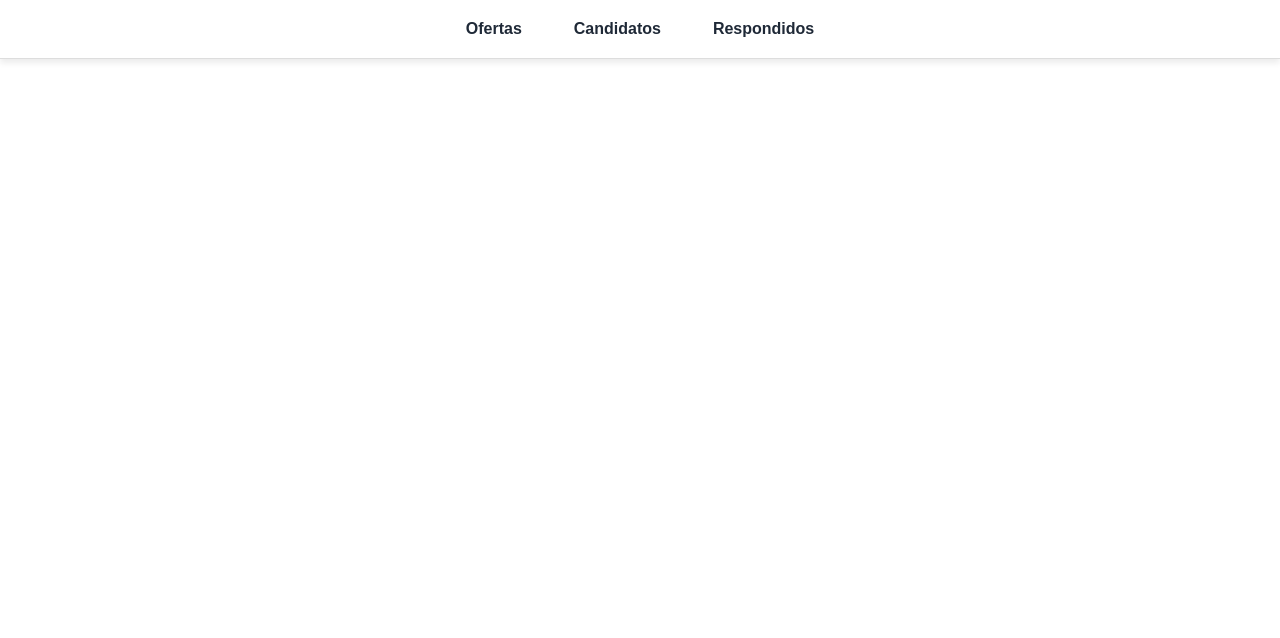
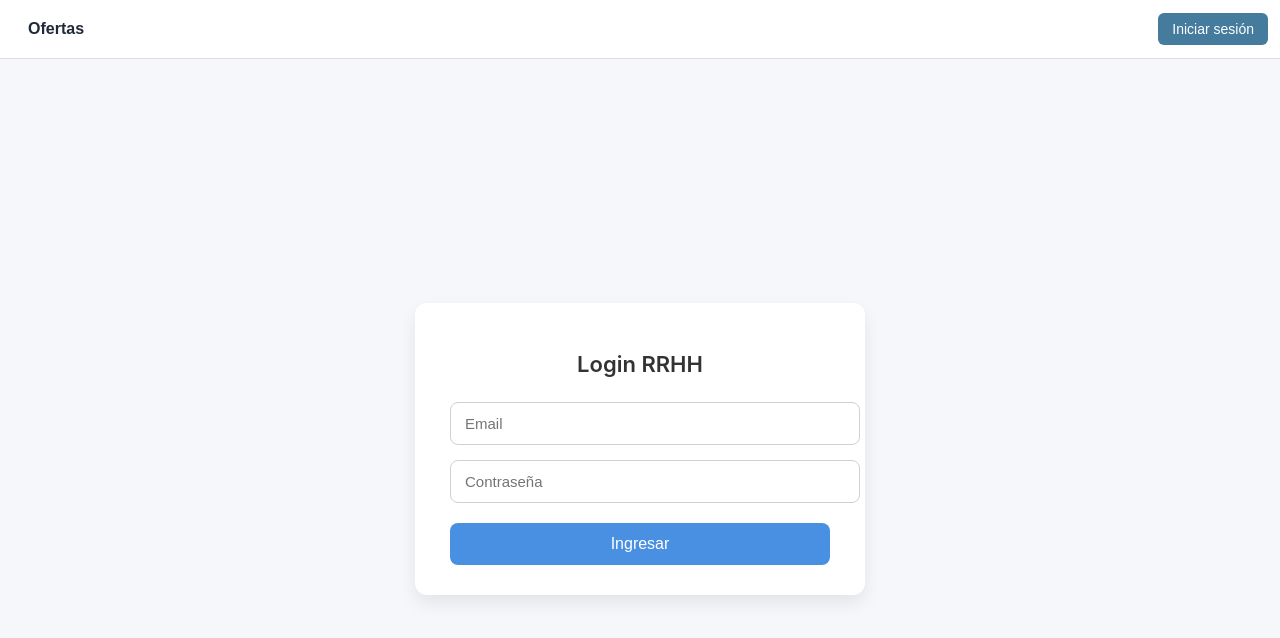
Before and after one commit to RamiroPrieto/n8nJobs, a React (Create React App) app: page /login in a window 1280 px wide. Shown: the top 638 px of the page. Built offline with nearby package versions, Linux system fonts and the light colour scheme; the HTML template or start-up script is replaced by a standard one.

Commit message:
cambios frontend

```diff
--- a/src/App.css
+++ b/src/App.css
@@ -2,7 +2,7 @@
   display: flex;
   justify-content: center;
   gap: 20px;
-  padding: 12px 0;
+  padding: 12px 12px;
   background: #fff;
   box-shadow: 0 4px 6px rgba(0,0,0,0.08);
   border-bottom: 1px solid #ddd;
@@ -32,6 +32,7 @@
   font-weight: 600;
   border: none;
   border-radius: 12px;
+  width: 100%;
   cursor: pointer;
   transition: all 0.3s ease;
   box-shadow: 0 4px 10px rgba(0,0,0,0.15);
@@ -72,8 +73,23 @@
   align-items: center;
 }
 
+.logout-button {
+  background: #c62828;
+  color: white;
+  border: none;
+  padding: 6px 10px;
+  border-radius: 4px;
+  cursor: pointer;
+}
+
+.logged-email {
+  font-weight: bold;
+  color: #333;
+}
+
+
 .accept-btn{
-  width: 30%;
+  width: 100%;
   height: 50px;
 }
 
@@ -81,3 +97,142 @@
   width: 30%;
   height: 50px;
 }
+
+/* 💠 Centrado general del login */
+.login-wrapper {
+  display: flex;
+  justify-content: center;
+  align-items: center;
+  height: calc(100vh - 60px);
+  padding: 20px;
+  background: #f5f7fa;
+}
+
+/* 💠 Caja principal */
+.login-container {
+  width: 100%;
+  max-width: 380px;
+  background: white;
+  padding: 30px 35px;
+  border-radius: 12px;
+  box-shadow: 0 8px 18px rgba(0, 0, 0, 0.08);
+  animation: fadeIn 0.3s ease-in-out;
+}
+
+.login-title {
+  text-align: center;
+  font-size: 22px;
+  margin-bottom: 25px;
+  color: #333;
+  font-weight: 600;
+}
+
+/* 💠 Inputs modernos */
+.login-input {
+  width: 100%;
+  padding: 12px 14px;
+  margin-bottom: 15px;
+  border-radius: 8px;
+  border: 1px solid #d0d0d0;
+  font-size: 15px;
+  transition: all 0.2s ease;
+}
+
+.login-input:focus {
+  border-color: #4a90e2;
+  box-shadow: 0 0 4px rgba(74, 144, 226, 0.3);
+  outline: none;
+}
+
+/* 💠 Botón moderno */
+.login-button {
+  width: 100%;
+  padding: 12px;
+  background: #4a90e2;
+  color: white;
+  border: none;
+  font-size: 16px;
+  border-radius: 8px;
+  cursor: pointer;
+  margin-top: 5px;
+  transition: background 0.2s ease, transform 0.1s ease;
+}
+
+.login-button:hover {
+  background: #3a7bd5;
+}
+
+.login-button:active {
+  transform: scale(0.97);
+}
+
+/* 💠 Animación suave */
+@keyframes fadeIn {
+  from {
+    opacity: 0;
+    transform: translateY(10px);
+  }
+  to {
+    opacity: 1;
+    transform: translateY(0);
+  }
+}
+
+.login-error {
+  margin-top: 15px;
+  color: #d62828;
+  font-size: 14px;
+  text-align: center;
+  font-weight: 500;
+}
+
+
+.logout-btn {
+  background-color: #e63946;
+  color: white;
+  border: none;
+  padding: 8px 14px;
+  font-size: 14px;
+  border-radius: 6px;
+  cursor: pointer;
+  transition: 0.2s ease-in-out;
+  font-weight: 500;
+}
+
+.logout-btn:hover {
+  background-color: #d62828;
+  transform: translateY(-1px);
+}
+
+.logout-btn:active {
+  background-color: #b71d1d;
+  transform: translateY(0);
+}
+
+.user-indicator {
+  font-size: 14px;
+  color: #2a2a2a;
+  font-weight: 500;
+}
+
+.login-btn {
+  background-color: #457b9d;
+  color: white;
+  border: none;
+  padding: 8px 14px;
+  font-size: 14px;
+  border-radius: 6px;
+  cursor: pointer;
+  transition: 0.2s ease-in-out;
+  font-weight: 500;
+}
+
+.login-btn:hover {
+  background-color: #1d3557;
+  transform: translateY(-1px);
+}
+
+.login-btn:active {
+  background-color: #14213d;
+  transform: translateY(0);
+}
--- a/src/App.js
+++ b/src/App.js
@@ -1,22 +1,92 @@
-import { BrowserRouter as Router, Routes, Route, Link } from "react-router-dom";
+import { BrowserRouter as Router, Routes, Route, Link, Navigate } from "react-router-dom";
 import { Offers } from "./components/Offers";
 import { Candidates } from "./components/Candidates";
+import { Respondidos } from "./components/Respondidos";
+import { Rhh } from "./components/rhh";
+import { useEffect, useState } from "react";
 import "./App.css";
-import { Respondidos } from "./components/Respondidos";
+
+function PrivateRoute({ children }) {
+  const loggedUser = sessionStorage.getItem("rh_user");
+  return loggedUser ? children : <Navigate to="/login" />;
+}
 
 function App() {
+  const [user, setUser] = useState(null);
+
+  useEffect(() => {
+    const saved = sessionStorage.getItem("rh_user");
+    if (saved) setUser(JSON.parse(saved));
+  }, []);
+
+  const handleLogout = () => {
+    sessionStorage.removeItem("rh_user");
+    setUser(null);
+  };
+
   return (
     <Router>
       <nav className="navbar">
+        {/* Pública siempre */}
         <Link to="/offers" className="nav-link">Ofertas</Link>
-        <Link to="/candidates" className="nav-link">Candidatos</Link>
-        <Link to="/respondidos" className="nav-link">Respondidos</Link>
+
+        {/* Solo mostrar si está logueado */}
+        {user && (
+          <>
+            <Link to="/candidates" className="nav-link">Candidatos</Link>
+            <Link to="/respondidos" className="nav-link">Candidatos Contactados</Link>
+          </>
+        )}
+
+        <div style={{ marginLeft: "auto", display: "flex", alignItems: "center", gap: "10px" }}>
+          {/* Indicador y logout si está logueado */}
+          {user && (
+            <>
+              <span className="user-indicator">{user.email}</span>
+              <button className="logout-btn" onClick={handleLogout}>Cerrar sesión</button>
+            </>
+          )}
+
+          {/* Botón login si NO está logueado */}
+          {!user && (
+            <button
+              className="login-btn"
+              onClick={() => window.location.href = "/login"}
+            >
+              Iniciar sesión
+            </button>
+          )}
+        </div>
       </nav>
 
       <Routes>
+        <Route path="/" element={<Navigate to="/offers" />} />
+
+        {/* Pública */}
         <Route path="/offers" element={<Offers />} />
-        <Route path="/candidates" element={<Candidates />} />
-        <Route path="/respondidos" element={<Respondidos />} />
+
+        {/* Login */}
+        <Route path="/login" element={<Rhh setUser={setUser} />} />
+
+        {/* Privadas */}
+        <Route
+          path="/candidates"
+          element={
+            <PrivateRoute>
+              <Candidates />
+            </PrivateRoute>
+          }
+        />
+
+        <Route
+          path="/respondidos"
+          element={
+            <PrivateRoute>
+              <Respondidos />
+            </PrivateRoute>
+          }
+        />
+
       </Routes>
     </Router>
   );
--- a/src/components/Candidates.js
+++ b/src/components/Candidates.js
@@ -5,11 +5,14 @@ export const Candidates = () => {
   const [candidates, setCandidates] = useState([]);
   const [loading, setLoading] = useState(true);
   const [error, setError] = useState(null);
-  const [actionResult, setActionResult] = useState(null); // 👈 nuevo estado
+  const [actionResult, setActionResult] = useState(null);
 
-  useEffect(() => {
-    // fetch("/webhook/candidates")
-    fetch("/webhook/candidates")
+  // Función para cargar candidatos
+  const loadCandidates = () => {
+    setLoading(true);
+    setError(null);
+
+    fetch("http://concentrix.net.ar:5678/webhook/candidates")
       .then(res => {
         if (!res.ok) throw new Error("Error al obtener los candidatos");
         return res.json();
@@ -23,19 +26,27 @@ export const Candidates = () => {
         setError(err.message);
         setLoading(false);
       });
+  };
+
+  useEffect(() => {
+    loadCandidates();
   }, []);
+
+  const handleClick = () => {
+    // Volver a cargar los candidatos
+    loadCandidates();
+    setActionResult(null); // Volvemos a la lista
+  };
 
   const handleAction = async (candidate, estado) => {
     try {
-      // const res = await fetch("/webhook/enviar", {
-      const res = await fetch("/webhook/enviar", {
+      const res = await fetch("http://concentrix.net.ar:5678/webhook/enviar", {
         method: "POST",
         headers: { "Content-Type": "application/json" },
         body: JSON.stringify({ ...candidate, estado }),
       });
       if (!res.ok) throw new Error("Error al enviar acción");
 
-      // En lugar de alert, mostramos un mensaje en la página
       setActionResult({
         nombre: candidate.nombre,
         estado,
@@ -46,7 +57,6 @@ export const Candidates = () => {
     }
   };
 
-  // Mensaje de confirmación
   if (actionResult) {
     return (
       <div className="confirmation-page">
@@ -55,7 +65,7 @@ export const Candidates = () => {
             ? `✅ ${actionResult.nombre} ha sido aceptado`
             : `❌ ${actionResult.nombre} ha sido declinado`}
         </h2>
-        <button onClick={() => window.location.reload()}  className="back-btn">
+        <button onClick={handleClick} className="back-btn">
           ← Volver a candidatos
         </button>
       </div>
@@ -95,8 +105,7 @@ export const Candidates = () => {
                 </button>
               </div>
             </li>
-          ))
-        }
+          ))}
       </ul>
     </div>
   );
--- a/src/components/Offers.css
+++ b/src/components/Offers.css
@@ -111,7 +111,6 @@
   font-weight: bold;
   cursor: pointer;
   margin-top: 10px;
-  margin-left: 10px;
 }
 
 .cancel-btn:hover {
@@ -184,6 +183,14 @@
   transition: transform 0.2s, box-shadow 0.3s;
 }
 
+.sending-text {
+  text-align: center;
+  color: #555;
+  font-style: italic;
+  margin-top: 10px;
+}
+
+
 .accept-btn {
   background: linear-gradient(135deg, #4f46e5, #6366f1);
   color: #fff;
--- a/src/components/Respondidos.js
+++ b/src/components/Respondidos.js
@@ -7,8 +7,8 @@ export const Respondidos = () => {
   const [error, setError] = useState(null);
 
   useEffect(() => {
-    // fetch("/webhook/candidates")
-    fetch("/webhook/candidates")
+    // fetch("http://concentrix.net.ar:5678/webhook/candidates")
+    fetch("http://concentrix.net.ar:5678/webhook/candidates")
       .then(res => {
         if (!res.ok) throw new Error("Error al obtener los candidatos");
         return res.json();
@@ -33,6 +33,8 @@ export const Respondidos = () => {
       <ul className="candidates-list">
         {candidates
           .filter(c => c.estado === "aceptado" || c.estado === "declinado")
+          .slice() // hacemos una copia para no mutar el estado
+          .reverse() // invertimos el orden
           .map(c => (
             <li
               key={c.row_number}
@@ -46,6 +48,12 @@ export const Respondidos = () => {
               <p><strong>Salario pretendido:</strong> {c.requestedsalary} USD</p>
               <p><strong>Nota:</strong> {c.nota}</p>
               <p><strong>Explicación nota:</strong> {c.expnota || "No especificada"}</p>
+              <p>
+                <strong>Fecha aceptado/declinado:</strong>{" "}
+                {c.fecha_aceptado
+                  ? new Date(c.fecha_aceptado).toLocaleString()
+                  : "No registrada"}
+              </p>
             </li>
           ))}
       </ul>
--- /dev/null
+++ b/src/components/rhh.js
@@ -0,0 +1,63 @@
+import { useState, useEffect } from "react";
+import { useNavigate } from "react-router-dom";
+
+export function Rhh({ setUser }) {
+  const navigate = useNavigate();
+  const [email, setEmail] = useState("");
+  const [password, setPassword] = useState("");
+  const [errorMessage, setErrorMessage] = useState("");
+
+  useEffect(() => {
+    const loggedUser = sessionStorage.getItem("rh_user");
+    if (loggedUser) navigate("/offers");
+  }, [navigate]);
+
+  const handleLogin = (e) => {
+    e.preventDefault();
+
+    if (email === "rh@gmail.com" && password === "rh123") {
+      const userData = { email };
+
+      sessionStorage.setItem("rh_user", JSON.stringify(userData));
+      setUser(userData);
+
+      navigate("/candidates");
+    } else {
+      setErrorMessage("Email o contraseña incorrectos.");
+    }
+  };
+
+  return (
+    <div className="login-wrapper">
+      <div className="login-container">
+        <h2 className="login-title">Login RRHH</h2>
+
+        <form onSubmit={handleLogin} className="login-form">
+          <input
+            type="email"
+            placeholder="Email"
+            className="login-input"
+            value={email}
+            onChange={(e) => setEmail(e.target.value)}
+          />
+
+          <input
+            type="password"
+            placeholder="Contraseña"
+            className="login-input"
+            value={password}
+            onChange={(e) => setPassword(e.target.value)}
+          />
+
+          <button type="submit" className="login-button">
+            Ingresar
+          </button>
+        </form>
+
+        {errorMessage && (
+          <p className="login-error">{errorMessage}</p>
+        )}
+      </div>
+    </div>
+  );
+}
```
Also changed, not shown: src/ProtectedRoute.js (added, +7 -0 lines), src/components/Offers.js (+52 -18 lines).
